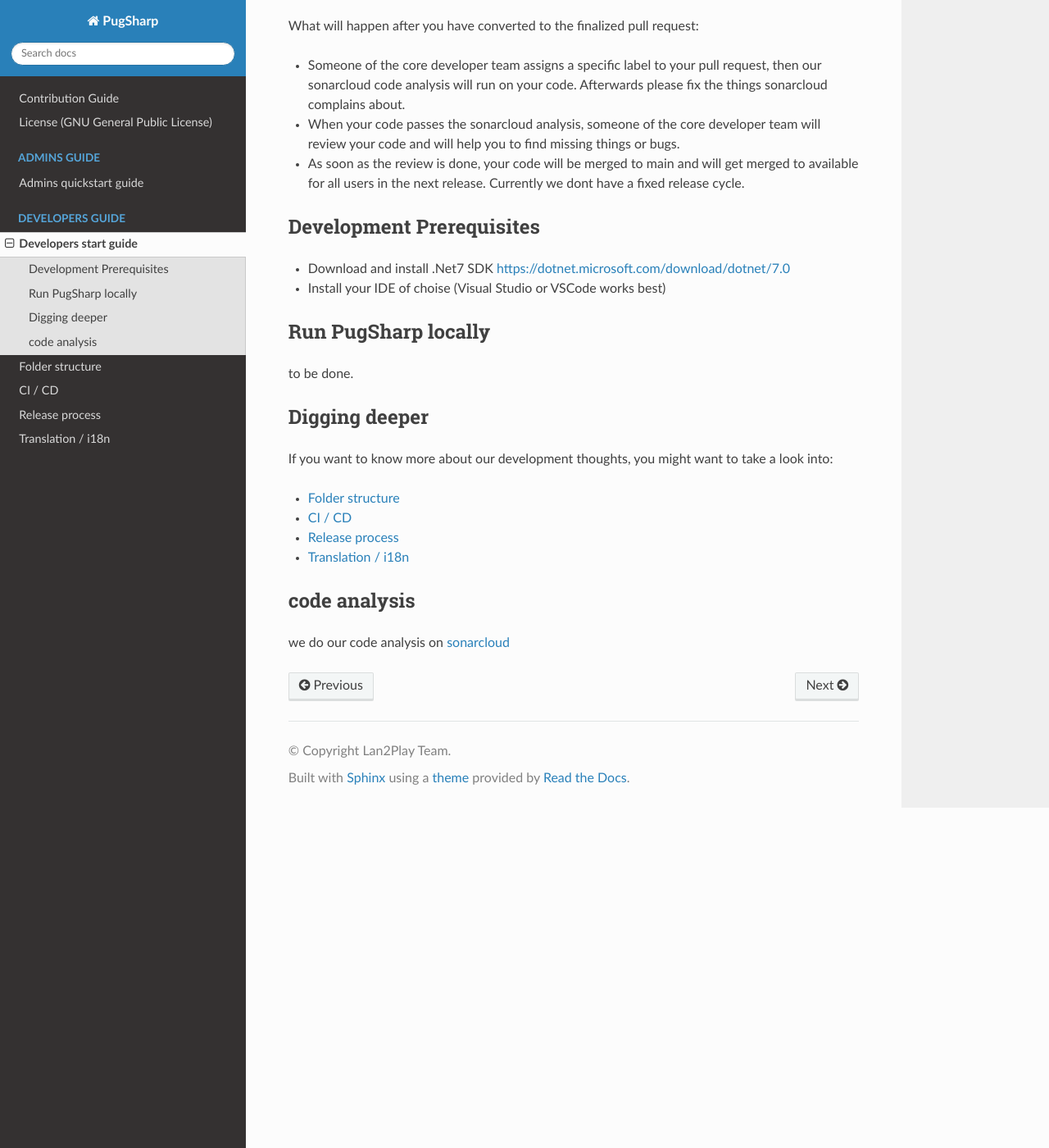
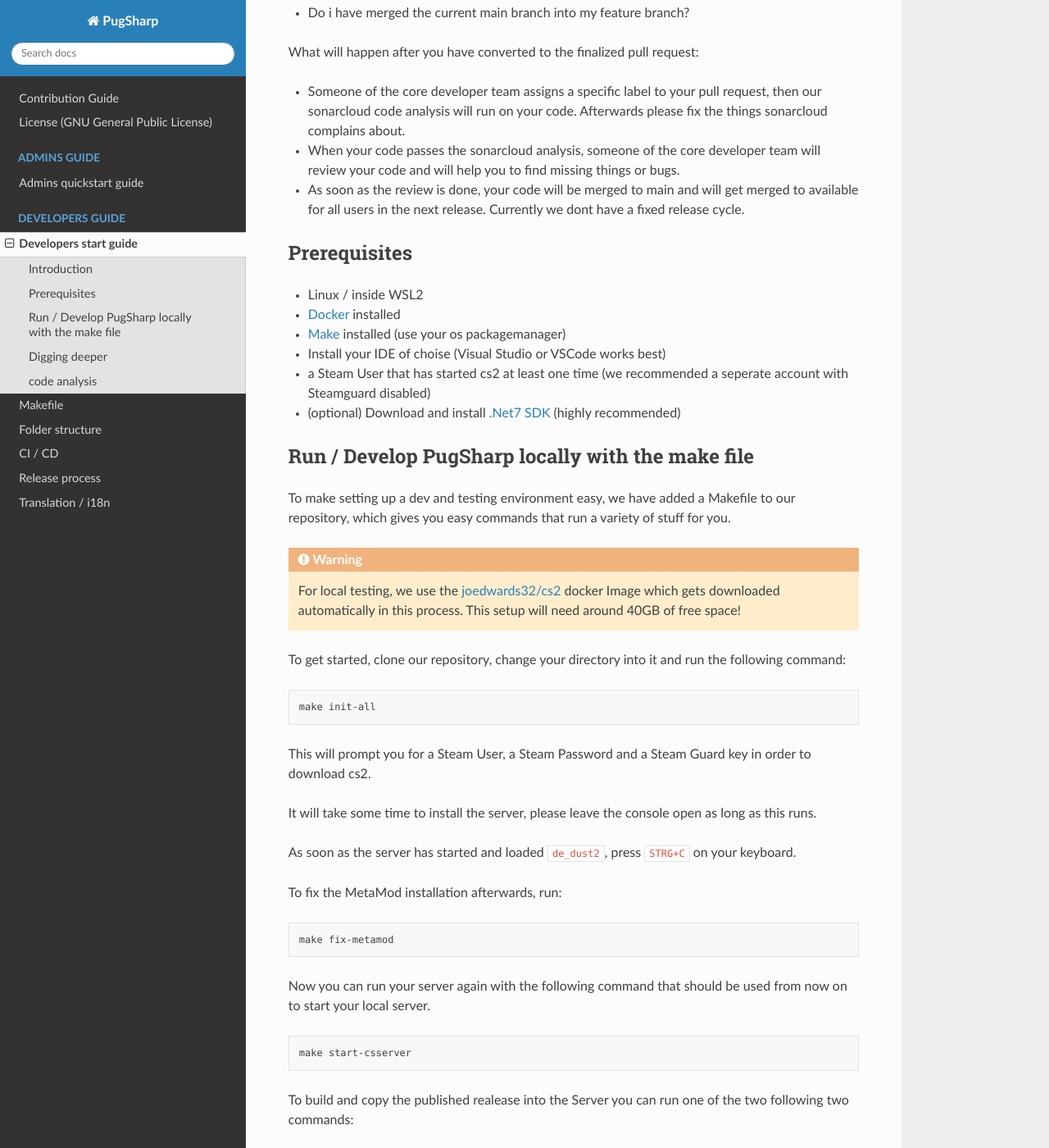
Before and after one commit to Lan2Play/PugSharp, a Sphinx documentation site: the page built from Docs/source/develop/quickstart.rst, in a window 1280 px wide and 1400 px high, scrolled down 911 px. Shown: the whole window at 82% size. Built offline with Sphinx 7.4.7 and the Read the Docs theme 2.0.0, drawn with Linux system fonts in a browser that asks for light colours; some of the changed text lies outside the part shown.

Commit message:
update makefile and docs - forcepublish

```diff
--- a/Docs/source/develop/quickstart.rst
+++ b/Docs/source/develop/quickstart.rst
@@ -1,6 +1,9 @@
 
 Developers start guide
 ==================================================
+
+Introduction
+----------------------------------------
 
 We are glad you want to help us on PugSharp!
 Some things you should think of before you start implementing new features or fixing bugs:
@@ -28,46 +30,84 @@
 - Does my pull request have a good speaking name that represents my changes in the changelog?
 - Do i have merged the current main branch into my feature branch?
 
+.. - Have i implemented all strings with localised variables? See :doc:`/develop/translation`!
+
 What will happen after you have converted to the finalized pull request:
 
 - Someone of the core developer team assigns a specific label to your pull request, then our sonarcloud code analysis will run on your code. Afterwards please fix the things sonarcloud complains about.
 - When your code passes the sonarcloud analysis, someone of the core developer team will review your code and will help you to find missing things or bugs.
 - As soon as the review is done, your code will be merged to main and will get merged to available for all users in the next release. Currently we dont have a fixed release cycle.
 
-Development Prerequisites
+Prerequisites
 ----------------------------------------
-- Download and install .Net7 SDK https://dotnet.microsoft.com/download/dotnet/7.0
+- Linux / inside WSL2
+- `Docker <https://docs.docker.com/engine/install/>`_ installed
+- `Make <https://www.gnu.org/software/make>`_ installed (use your os packagemanager)
 - Install your IDE of choise (Visual Studio or VSCode works best)
+- a Steam User that has started cs2 at least one time (we recommended a seperate account with Steamguard disabled)
+- (optional) Download and install `.Net7 SDK <https://dotnet.microsoft.com/download/dotnet/7.0>`_ (highly recommended)
 
-Run PugSharp locally
-----------------------------------------
+Run / Develop PugSharp locally with the make file
+--------------------------------------------------------
+To make setting up a dev and testing environment easy, we have added a Makefile to our repository, which gives you easy commands that run a variety of stuff for you.
 
-to be done.
+.. warning::
+    For local testing, we use the `joedwards32/cs2 <https://github.com/joedwards32/CS2>`_ docker Image  which gets downloaded automatically in this process. This setup will need around 40GB of free space!
 
-.. with make
-.. ^^^^^^^^^^^^^^^^^^^
-.. .. code-block:: bash
 
-..     make
+To get started, clone our repository, change your directory into it and run the following command:
 
-.. or
+.. code-block:: bash
 
-.. .. code-block:: bash
+    make init-all
 
-..     make dev
+This will prompt you for a Steam User, a Steam Password and a Steam Guard key in order to download cs2.
 
-.. without make
-.. ^^^^^^^^^^^^^^^^^^^
+It will take some time to install the server, please leave the console open as long as this runs.
 
-.. .. code-block:: bash
+As soon as the server has started and loaded ``de_dust2``, press ``STRG+C`` on your keyboard.
 
-..     dotnet run --project PugSharp/Server
+
+To fix the MetaMod installation afterwards, run:
+
+.. code-block:: bash
+
+    make fix-metamod
+
+
+Now you can run your server again with the following command that should be used from now on to start your local server.
+
+.. code-block:: bash
+
+    make start-csserver
+
+
+To build and copy the published realease into the Server you can run one of the two following two commands:
+
+
+
+.. code-block:: bash
+
+    make
+
+
+
+.. code-block:: bash
+
+    make build-and-copy-docker
+
+
+The first one requires you to have the Dotnet SDK installed, the second one just uses Docker to build everything.
+You should now have a fully loaded PugSharp plugin inside your running server which can be hotreloaded while the Server is running.
+
+The Makefile offers a lot more commands, that you should check out. You can find the detailed documentation on :doc:`/develop/makefile`.
 
 
 Digging deeper
 ----------------------------------------
 If you want to know more about our development thoughts, you might want to take a look into:
 
+- :doc:`/develop/makefile`
 - :doc:`/develop/folderstructure`
 - :doc:`/develop/cicd`
 - :doc:`/develop/release`
--- a/Docs/source/index.rst
+++ b/Docs/source/index.rst
@@ -38,6 +38,7 @@
    :maxdepth: 1
 
    develop/quickstart
+   develop/makefile
    develop/folderstructure
    develop/cicd
    develop/release
```
Also changed, not shown: other parts of Docs/source/develop/quickstart.rst (+0 -1 lines), Docs/source/contribution.rst (+8 -8 lines), Docs/source/develop/makefile.rst (added, +238 -0 lines), 1 other file.
